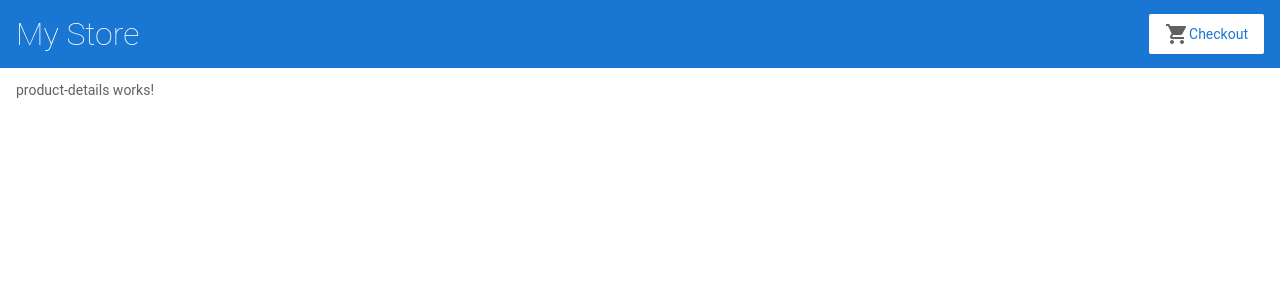
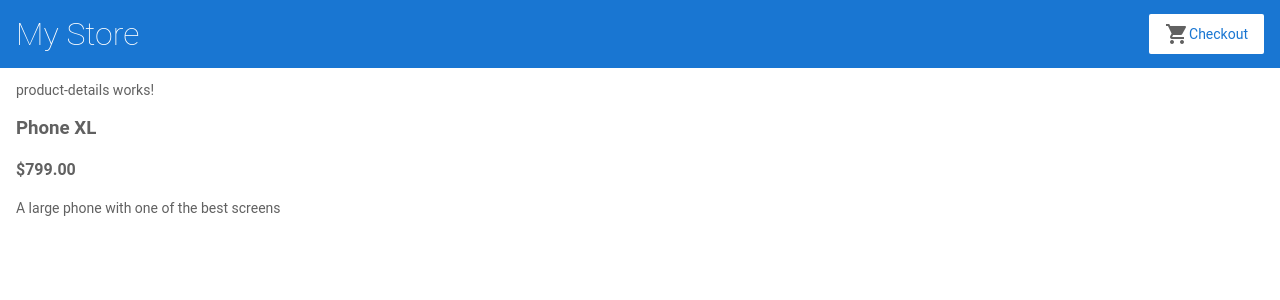
Before and after one commit to jthuko/Angular-eCommerce-Project, an Angular app: page /products/1 in a window 1280 px wide. Shown: the top 300 px of the page. Built offline with nearby package versions, Linux system fonts and the light colour scheme.

Commit message:
2 files modified

```diff
--- a/src/app/product-details/product-details.component.html
+++ b/src/app/product-details/product-details.component.html
@@ -1 +1,6 @@
 <p>product-details works!</p>
+<div *ngIf='product'>
+ <h3>{{ product.name }}</h3>
+ <h4>{{ product.price | currency }}</h4>
+ <p>{{ product.description }}</p>
+</div>
--- a/src/app/product-details/product-details.component.ts
+++ b/src/app/product-details/product-details.component.ts
@@ -13,4 +13,13 @@
   product: Product | undefined;
 
   constructor(private route: ActivatedRoute) { }
+
+ngOnInit(): void {
+    // First get the product id from the current route.
+  const routeParams = this.route.snapshot.paramMap;
+  const productIdFromRoute = Number(routeParams.get('productId'));
+
+  // Find the product that correspond with the id provided in route.
+  this.product = products.find(product => product.id === productIdFromRoute);
+  }
 }
```
